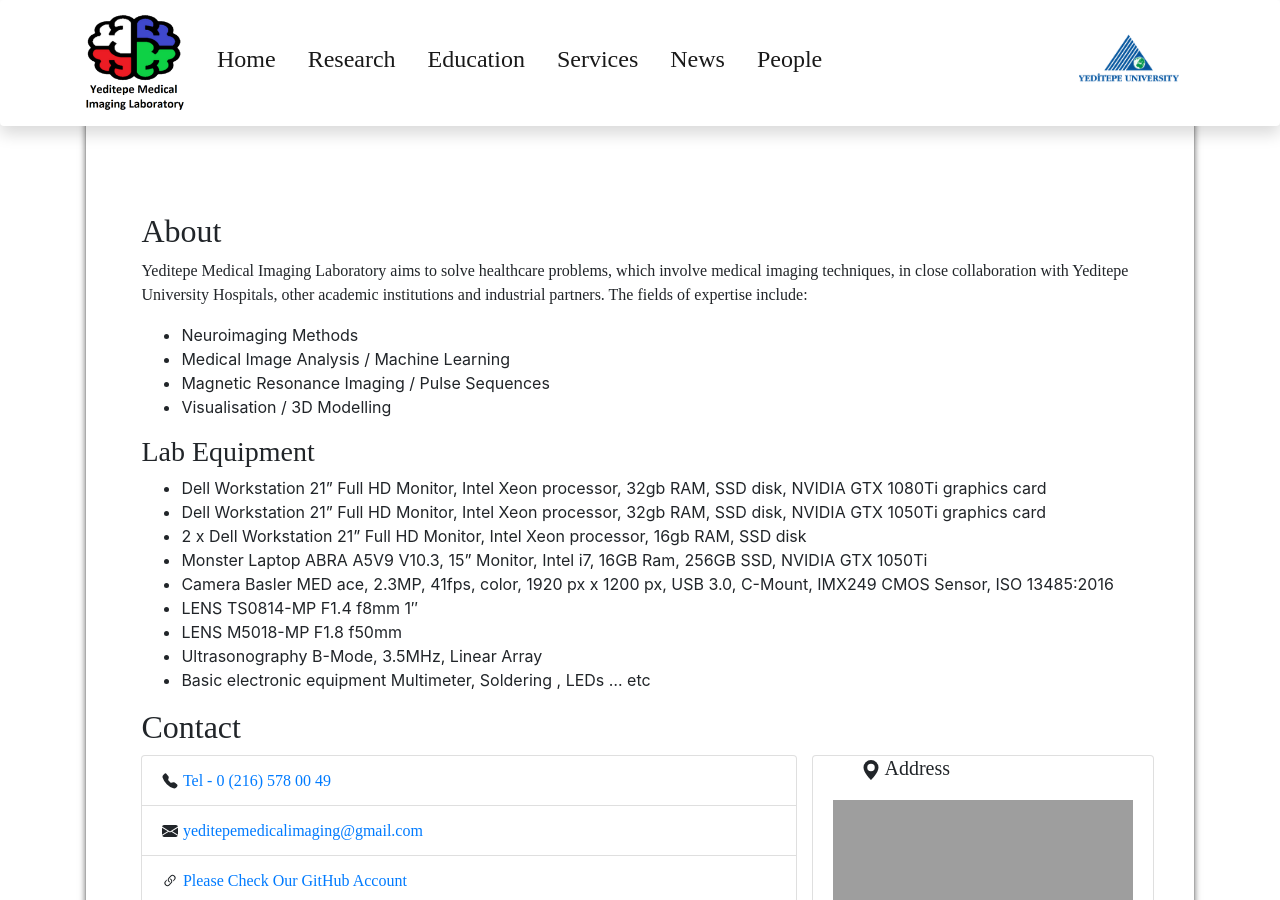
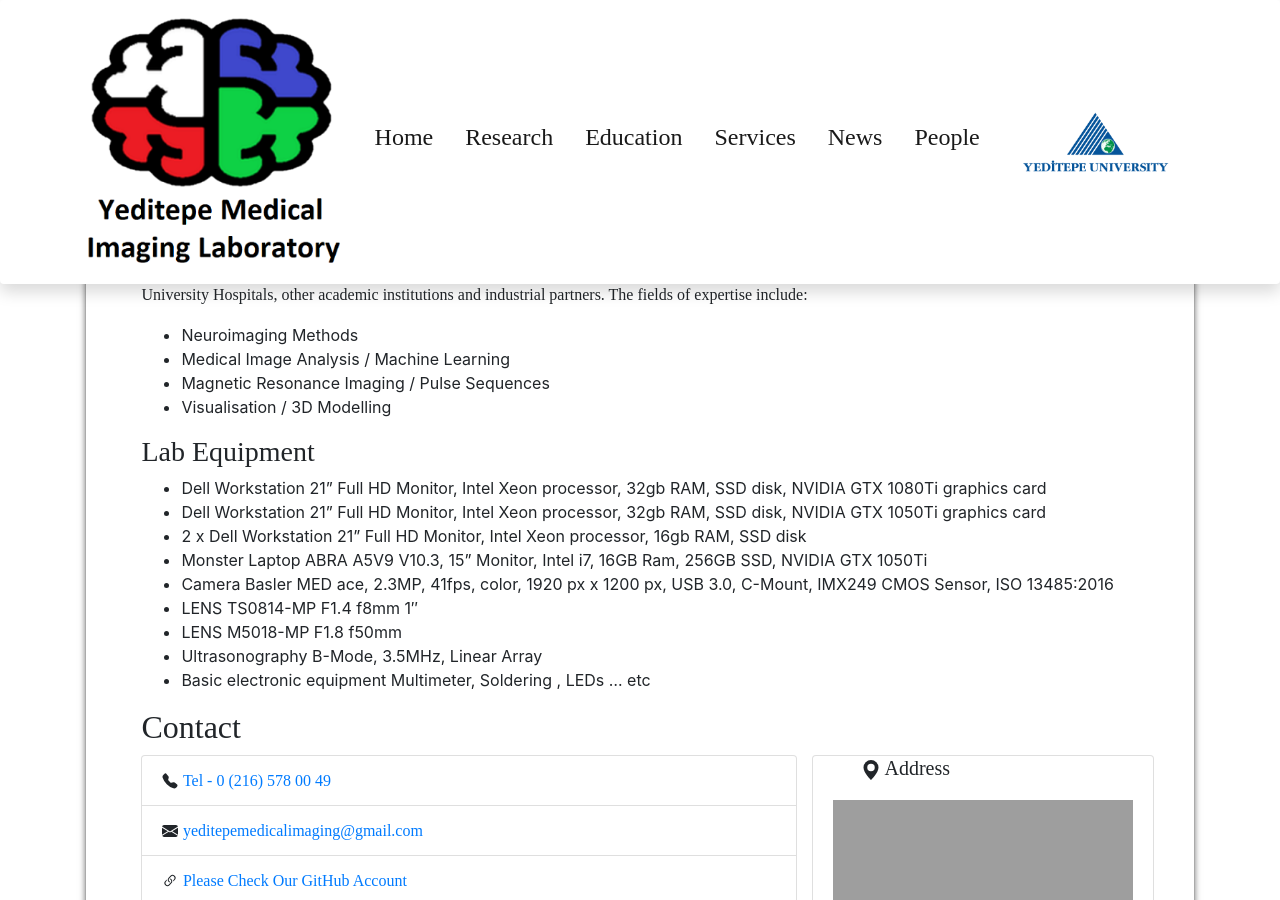
Before and after one commit to ImagingYeditepe/ImagingYeditepe.github.io, a Jekyll site: the page built from index.markdown, in a window 1280 px wide and 900 px high. Built offline with Jekyll 4.4.1, drawn with Linux system fonts in a browser that asks for light colours; nearby versions of some CDN libraries; comment, search, counter and statistics services are not loaded; grey boxes are pictures that could not be loaded.

Commit message:
university logo changed

```diff
--- a/_includes/navbar.html
+++ b/_includes/navbar.html
@@ -2,7 +2,7 @@
 
     <div class="container md-4 ">
     <a class="navbar-brand" href="#">
-      <img src="img/imaging_logo.png" width="100" height="auto" alt="Logo"  class="d-inline-block align-top" >
+      <img src="img/imaging_logo.png" width="auto" height="auto" alt="Logo"  class="d-inline-block align-top" >
     </a>
     <button class="navbar-toggler" type="button" data-toggle="collapse" data-target="#navbarNavAltMarkup" aria-controls="navbarNavAltMarkup" aria-expanded="false" aria-label="Toggle navigation">
       <span class="navbar-toggler-icon"></span>
@@ -19,7 +19,7 @@
         <li class="nav-item"> <a class=" nav-link active px-3" href="people.html"><h4 class="quote">People</h4></a></li>
         </ul>
         <a class="nav-link disabled px-3 "   href="index.html">
-          <img src="img/brainlogowtext.png" width="100" height="auto" alt="" >
+          <img src="img/ucgen_en.png" width="auto" height="auto" alt="" >
 
         </a>
 
```
Also changed, not shown: img/ucgen_en.png (added).
